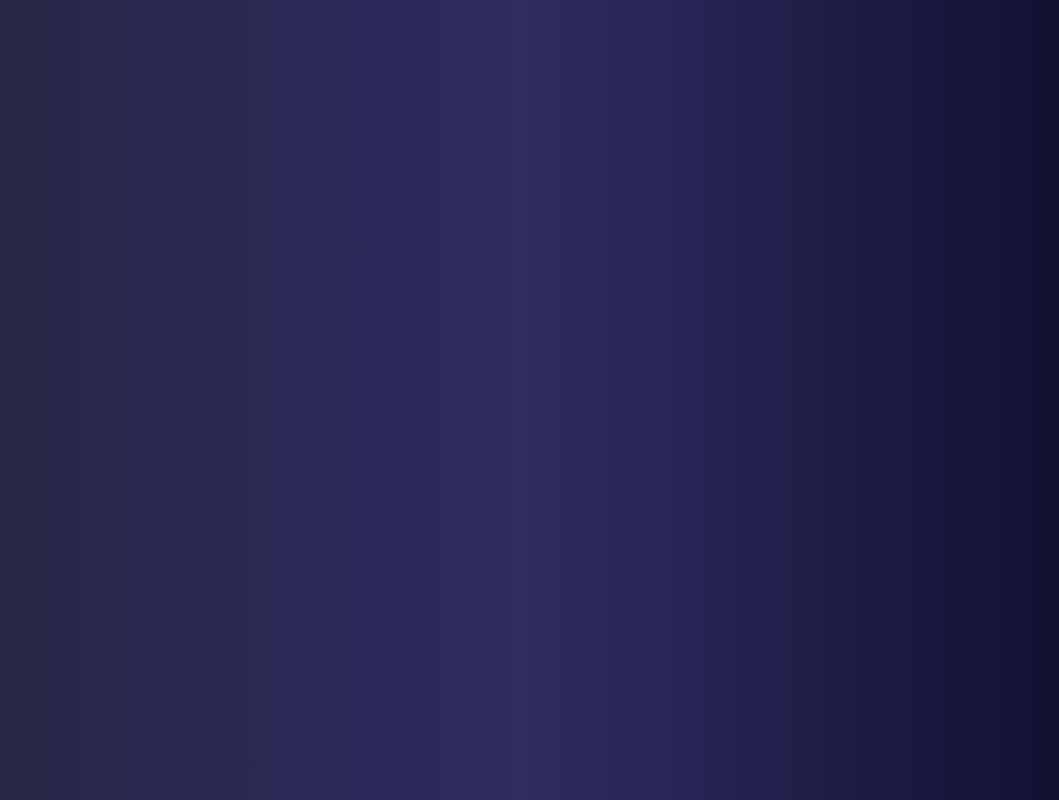
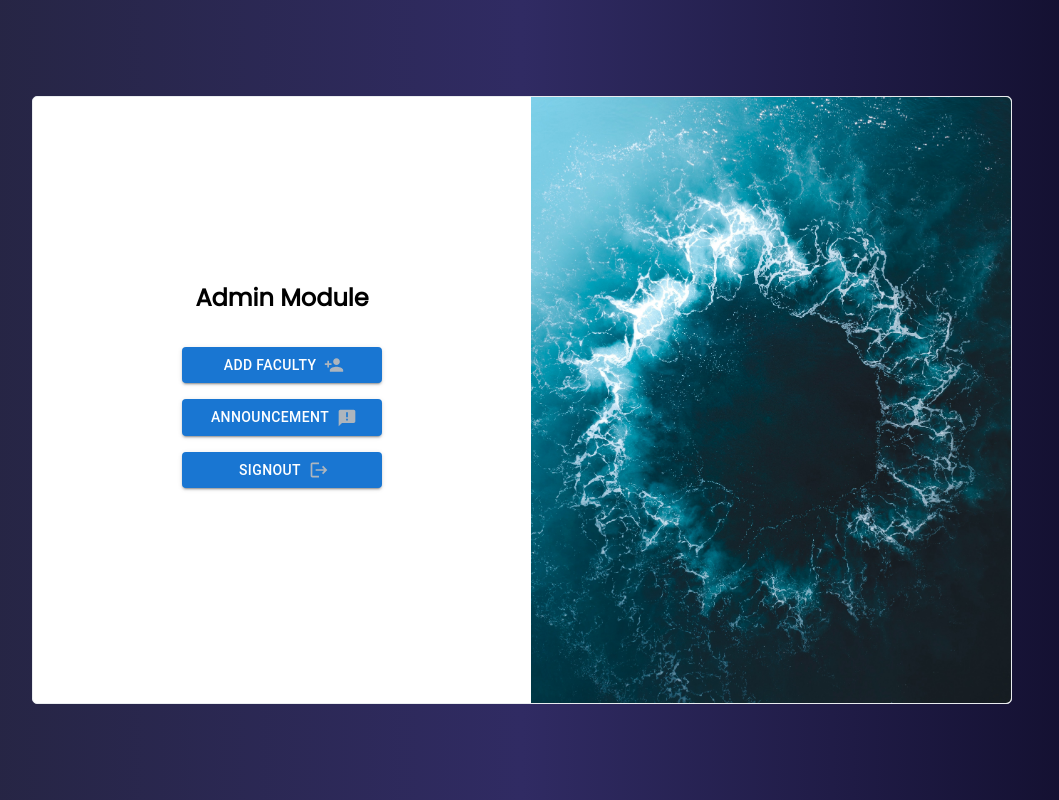
Before and after one commit to shahzaib-shafiq/SSNA-Admin, a React (Create React App) app: page /HomePage in a window 1280 px wide. Shown: the whole page, without its empty margins (118-1177 px from the left). Built offline with nearby package versions, Linux system fonts and the light colour scheme.

Commit message:
Updated The HomePage

```diff
--- a/src/Components/HomePage.js
+++ b/src/Components/HomePage.js
@@ -9,7 +9,7 @@
   import {Link} from 'react-router-dom'
   import styles from "../Styles/Login.module.css";
 
-
+import bgImg from '../assets/img1.jpg'
 
 
   const logout = () => {
@@ -29,7 +29,8 @@ const Dashboard = () => {
       <img className={styles.maskGroupIcon} alt="" src="/mask-group@2x.png" />
       <div className={styles.welcomeAdmin}>{`Welcome Admin `}</div>
       <div className='buttondiv'>
-       <Link to='/FacultyData'>
+
+      <Link to='/FacultyData'>
            <Button className="styledButton" variant='contained' size='medium' endIcon={<PersonAddIcon />}>
              Add Faculty
            </Button>
@@ -59,6 +60,48 @@ const Dashboard = () => {
       /> */}
 
 
+<section>
+        <div className="register">
+            <div className="col-1">
+                <h2>Admin Module </h2>
+                <span></span>
+
+                <form id='form' className='flex flex-col' >
+                    {/* <button className='btn'>Sign In</button> */}
+
+
+                    <Link to='/FacultyData'>
+           <Button className="styledButton" variant='contained' size='medium' endIcon={<PersonAddIcon />}>
+             Add Faculty
+           </Button>
+         </Link>
+
+         <Link to='/announcement'>
+           <Button className="styledButton" variant='contained' size='medium' endIcon={<AnnouncementIcon />}>
+            Announcement
+           </Button>
+         </Link>
+
+         <Link to='/'>
+
+       <Button className="styledButton" variant="contained" endIcon={<LogoutIcon />}
+
+       onClick={logout}>
+         Signout
+       </Button>
+         </Link>
+
+                </form>
+
+            </div>
+            <div className="col-2">
+                <img src={bgImg} alt="" />
+            </div>
+        </div>
+    </section>
+
+
+
     </div>
   );
 };
--- a/src/Components/Registration.js
+++ b/src/Components/Registration.js
@@ -119,9 +119,6 @@ export default function Registration() {
 
   const [value, setValue] = useState('');
   const [errorMessage, setErrorMessage] = useState('');
-
-
-
   const GoogleRegistration = () => {
     signInWithPopup(auth, provider)
       .then((data) => {
```
